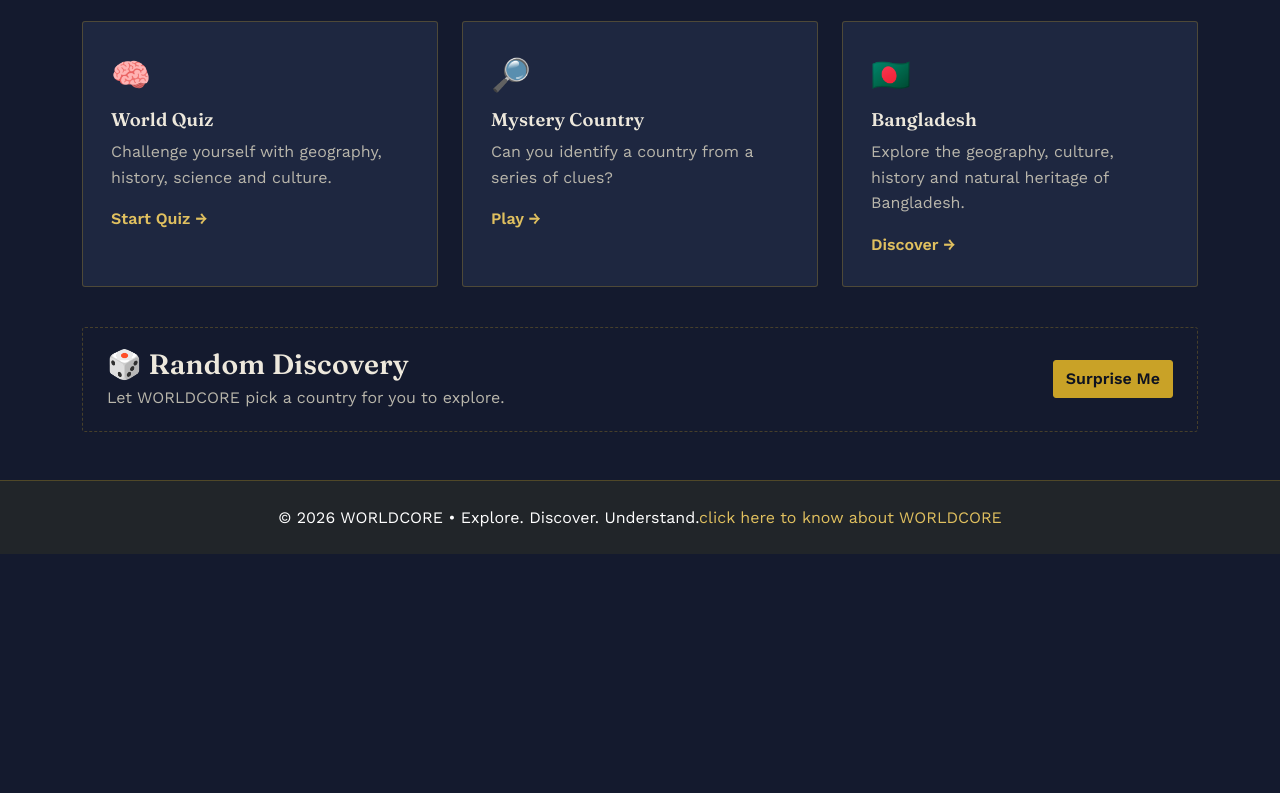
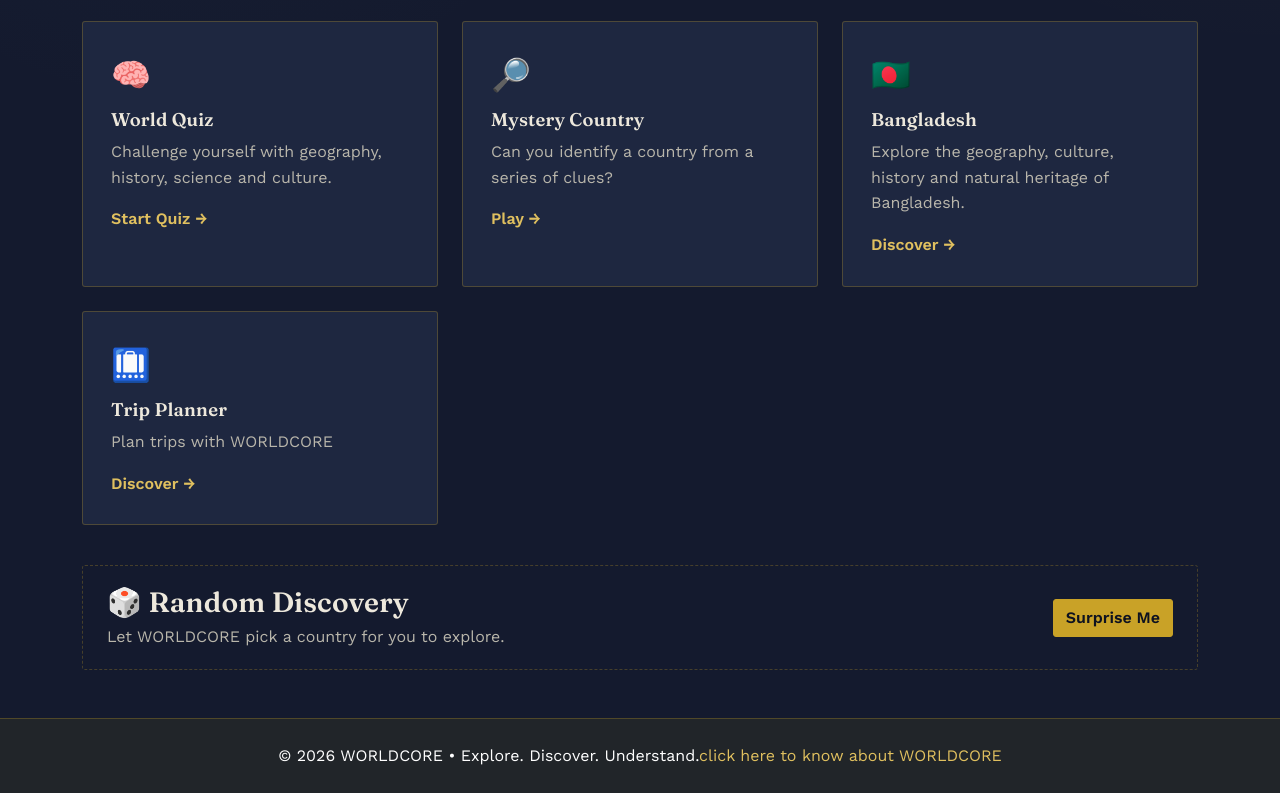
Before and after one commit to arikmonwar-ai/Worldcore, a plain HTML site: page index.html in a window 1280 px wide. Shown: the part 893-1686 px from the top of the page. Before the commit the page ends 1447 px from the top, so only its background shows below. Drawn offline with nearby package versions, Linux system fonts and the light colour scheme.

Commit message:
Update website code and fix bugs

```diff
--- a/index.html
+++ b/index.html
@@ -61,6 +61,7 @@
 <div class="col-md-4"><div class="feature-card"><span>🧠</span><h3>World Quiz</h3><p>Challenge yourself with geography, history, science and culture.</p><a href="quiz.html">Start Quiz →</a></div></div>
 <div class="col-md-4"><div class="feature-card"><span>🔎</span><h3>Mystery Country</h3><p>Can you identify a country from a series of clues?</p><a href="mystery.html">Play →</a></div></div>
 <div class="col-md-4"><div class="feature-card"><span>🇧🇩</span><h3>Bangladesh</h3><p>Explore the geography, culture, history and natural heritage of Bangladesh.</p><a href="bangladesh.html">Discover →</a></div></div>
+<div class="col-md-4"><div class="feature-card"><span>🛄</span><h3>Trip Planner</h3><p>Plan trips with WORLDCORE</p><a href="tripplanner.html">Discover →</a></div></div>
 </div>
 
 <div class="random-strip">
```
